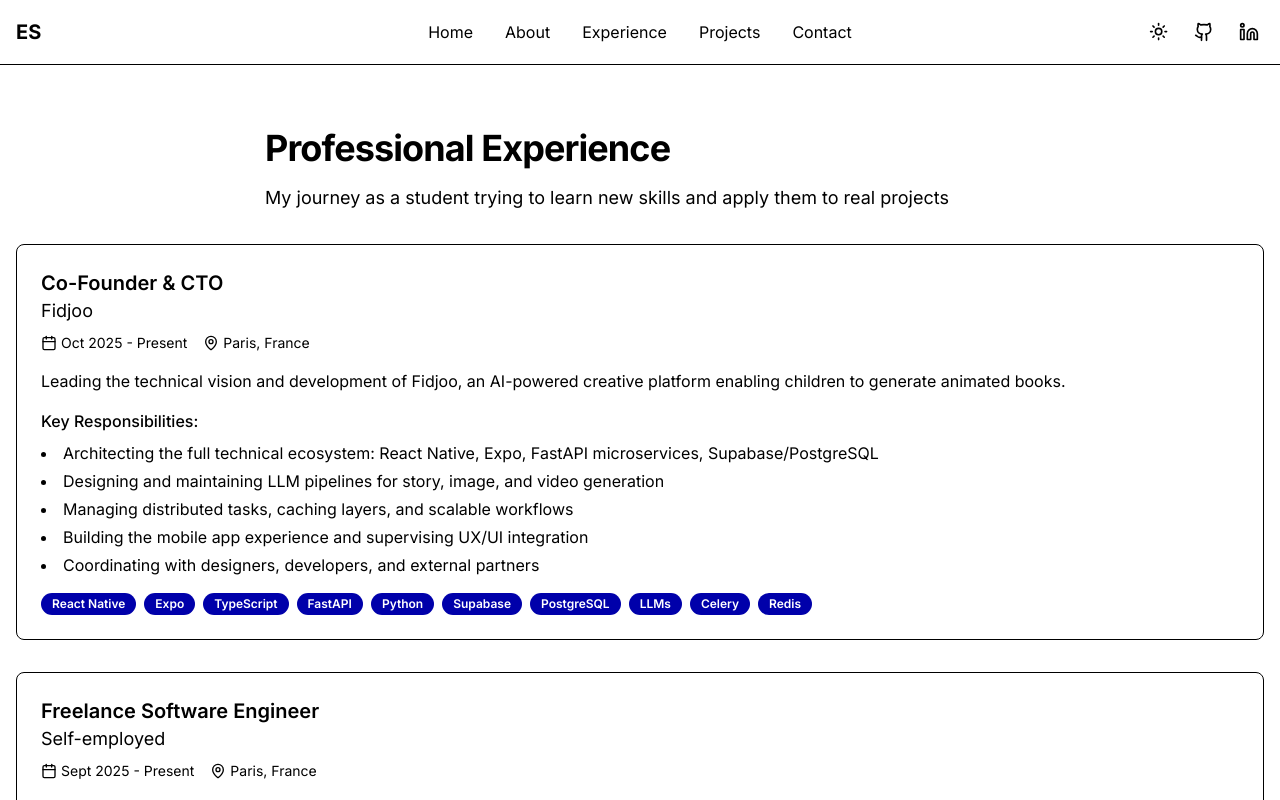
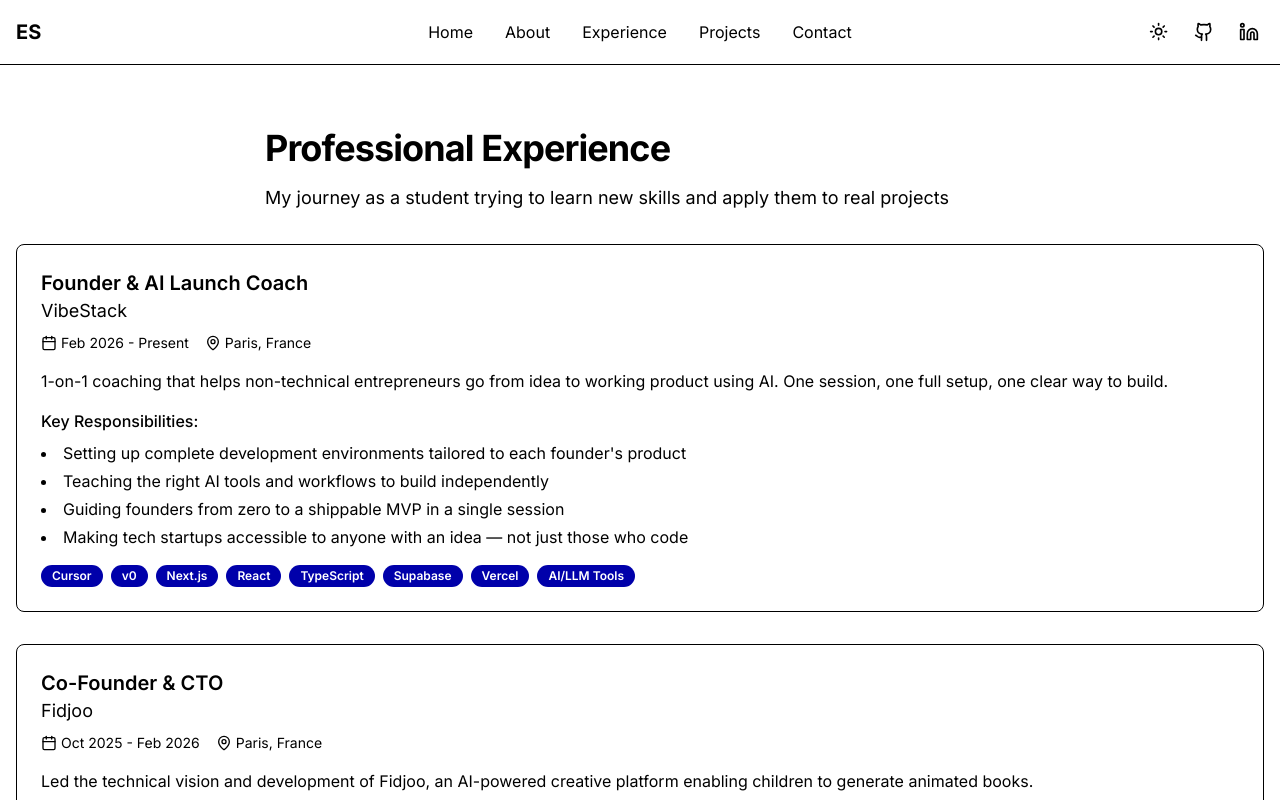
Before and after one commit to ethansmadjaa/ethansmadja, a Next.js app: page /experience in a window 1280 px wide. Shown: the top 800 px of the page. Built offline with nearby package versions, Linux system fonts and the light colour scheme.

Commit message:
feat(data): add VibeStack, move Fidjoo to past

```diff
--- a/src/data/experiences.ts
+++ b/src/data/experiences.ts
@@ -10,19 +10,44 @@ export interface Experience {
 }
 export const experiences: Experience[] = [
   {
+    title: "Founder & AI Launch Coach",
+    company: "VibeStack",
+    location: "Paris, France",
+    startDate: "Feb 2026",
+    endDate: "Present",
+    description:
+      "1-on-1 coaching that helps non-technical entrepreneurs go from idea to working product using AI. One session, one full setup, one clear way to build.",
+    responsibilities: [
+      "Setting up complete development environments tailored to each founder's product",
+      "Teaching the right AI tools and workflows to build independently",
+      "Guiding founders from zero to a shippable MVP in a single session",
+      "Making tech startups accessible to anyone with an idea — not just those who code"
+    ],
+    technologies: [
+      "Cursor",
+      "v0",
+      "Next.js",
+      "React",
+      "TypeScript",
+      "Supabase",
+      "Vercel",
+      "AI/LLM Tools"
+    ]
+  },
+  {
     title: "Co-Founder & CTO",
     company: "Fidjoo",
     location: "Paris, France",
     startDate: "Oct 2025",
-    endDate: "Present",
+    endDate: "Feb 2026",
     description:
-      "Leading the technical vision and development of Fidjoo, an AI-powered creative platform enabling children to generate animated books.",
+      "Led the technical vision and development of Fidjoo, an AI-powered creative platform enabling children to generate animated books.",
     responsibilities: [
-      "Architecting the full technical ecosystem: React Native, Expo, FastAPI microservices, Supabase/PostgreSQL",
-      "Designing and maintaining LLM pipelines for story, image, and video generation",
-      "Managing distributed tasks, caching layers, and scalable workflows",
-      "Building the mobile app experience and supervising UX/UI integration",
-      "Coordinating with designers, developers, and external partners"
+      "Architected the full technical ecosystem: React Native, Expo, FastAPI microservices, Supabase/PostgreSQL",
+      "Designed and maintained LLM pipelines for story, image, and video generation",
+      "Managed distributed tasks, caching layers, and scalable workflows",
+      "Built the mobile app experience and supervised UX/UI integration",
+      "Coordinated with designers, developers, and external partners"
     ],
     technologies: [
       "React Native",
```
